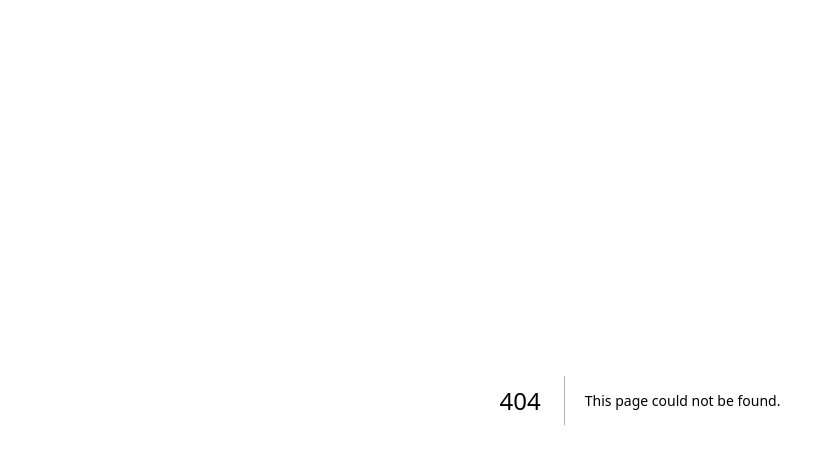
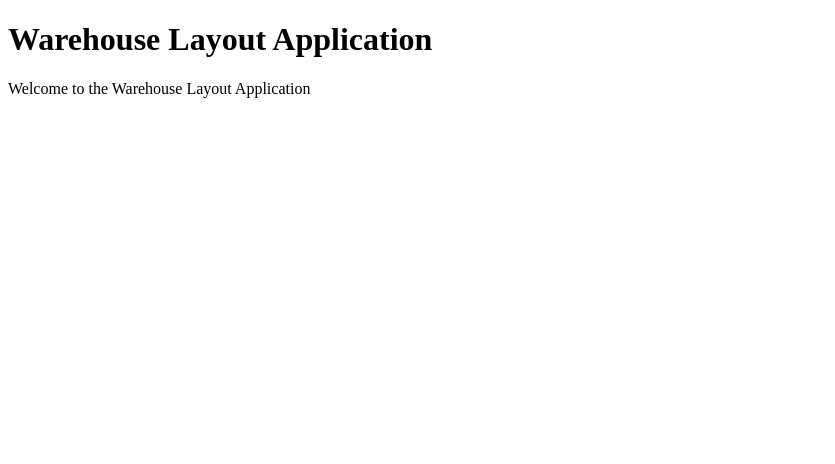
Before and after one commit to SmeeBoi/warehouse-layout, a Next.js app: page /warehouse in a window 1280 px wide. Before the commit this address had no page. Shown: the top 464 px of the page, without its empty margins (0-835 px from the left). Built offline with nearby package versions, Linux system fonts and the light colour scheme.

Commit message:
basic page

```diff
--- /dev/null
+++ b/src/pages/warehouse/index.tsx
@@ -0,0 +1,14 @@
+// src/pages/index.tsx
+
+import React from 'react';
+
+const Home = () => {
+  return (
+    <div>
+      <h1>Warehouse Layout Application</h1>
+      <p>Welcome to the Warehouse Layout Application</p>
+    </div>
+  );
+};
+
+export default Home;
```
